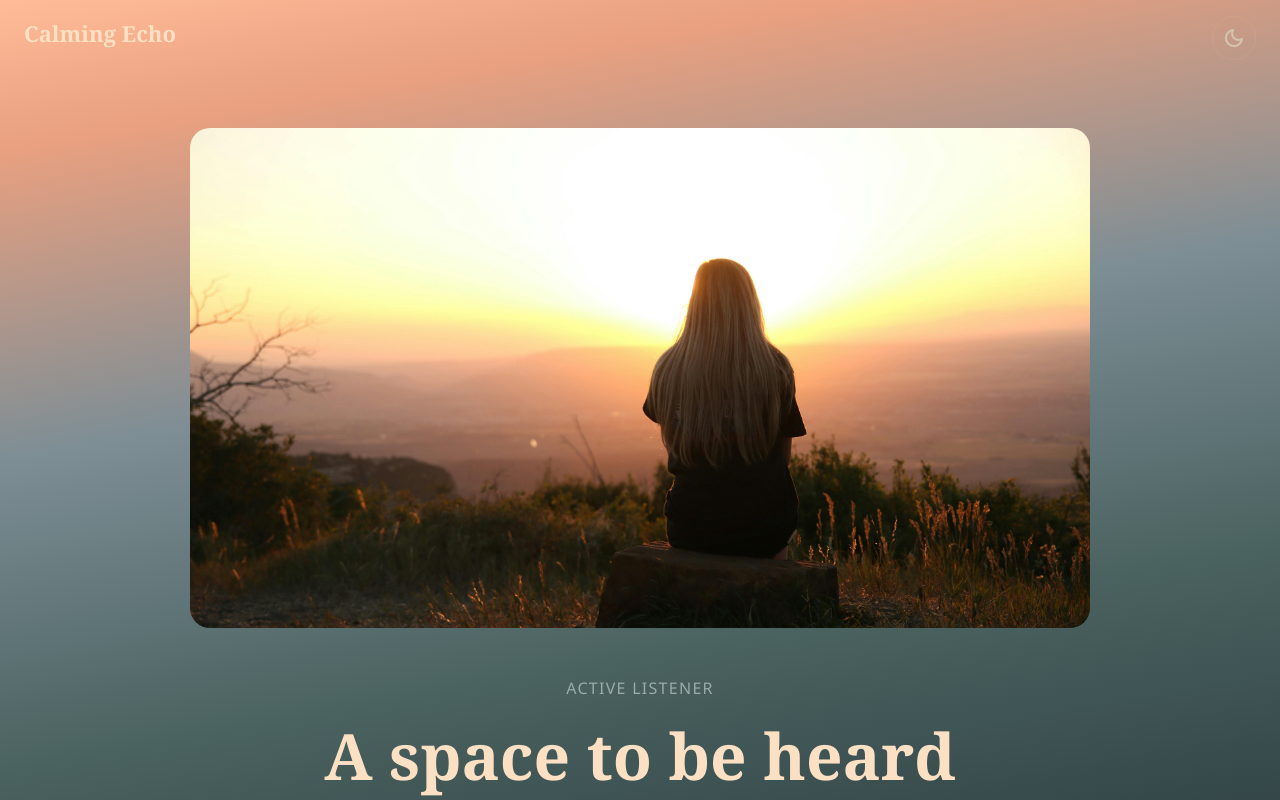
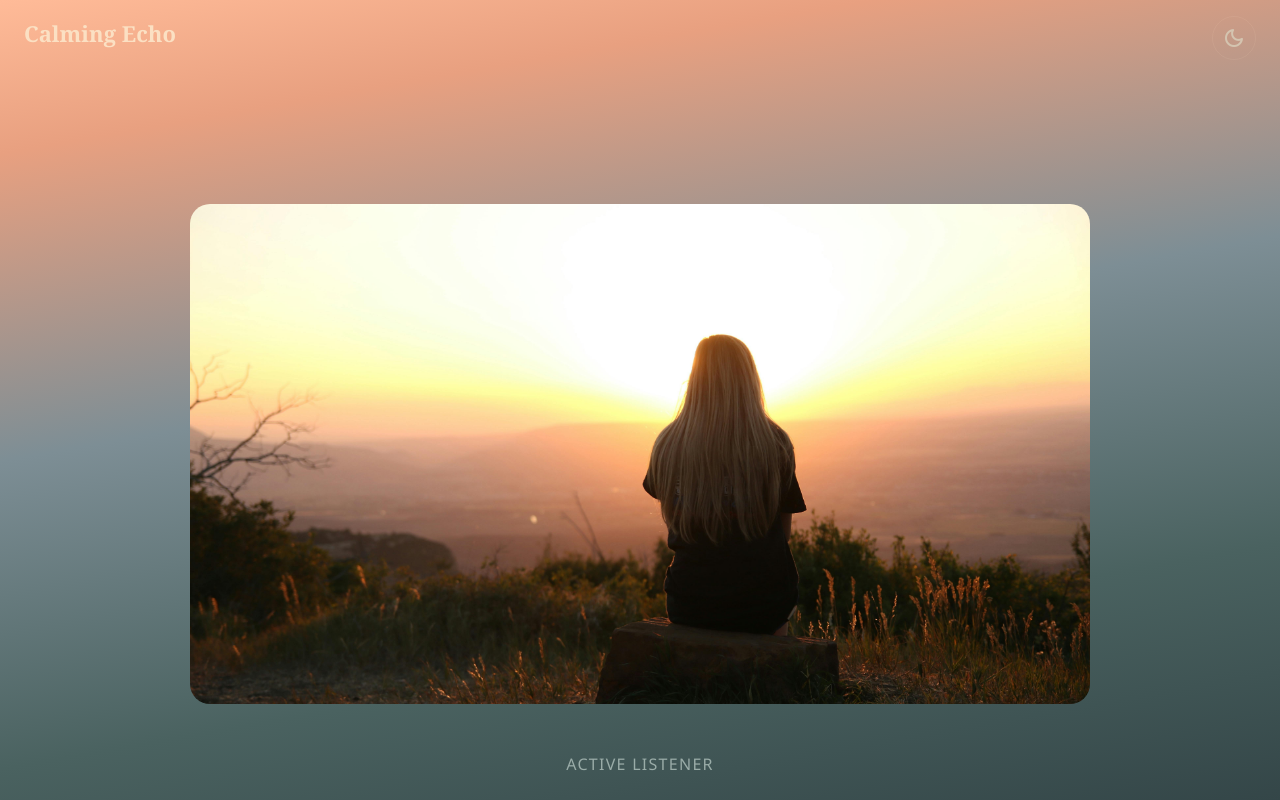
Before and after one commit to exdu1/calming-echo-app-main, a React (Vite) app in the folder client/: page / in a window 1280 px wide. Shown: the top 800 px of the page. Built offline with nearby package versions, Linux system fonts and the light colour scheme.

Commit message:
feature: add app shell layout with dynamic navbar offset

```diff
--- a/client/src/App.jsx
+++ b/client/src/App.jsx
@@ -3,17 +3,22 @@ import ChatPage from './routes/chatPage/ChatPage';
 import Dashboard from './routes/dashboard/Dashboard';
 import Homepage from './routes/homepage/Homepage';
 import Navbar from './components/Navbar';
+import './app.css';
 
 const App = () => {
   return (
     <BrowserRouter>
       <Navbar />
+      <div className="app-shell">
+        <main className="main-content">
           <Routes>
             <Route path="/" element={<Homepage />} />
             <Route path="/chat" element={<ChatPage />} />
             <Route path="/dashboard" element={<Dashboard />} />
             <Route path="*" element={<Navigate to="/" replace />} />
           </Routes>
+        </main>
+      </div>
     </BrowserRouter>
   );
 };
--- /dev/null
+++ b/client/src/app.css
@@ -0,0 +1,26 @@
+/* ===================================================
+   APP SHELL — Top-level layout structure
+
+   Defines the spatial relationship between fixed chrome
+   (navbar, future sidebar) and page content.
+
+   --ce-height-navbar is set dynamically by Navbar.jsx
+   via ResizeObserver. The 60px fallback covers the
+   brief window before JS hydrates.
+
+   Uses 100dvh for mobile browser compatibility — this
+   unit responds to virtual keyboard and browser chrome
+   changes, unlike 100vh which is static.
+   =================================================== */
+
+.app-shell {
+  display: flex;
+  flex-direction: column;
+  height: 100dvh;
+  padding-top: var(--ce-height-navbar, 60px);
+}
+
+.main-content {
+  flex: 1;
+  min-height: 0;  /* allow flex children to shrink below content size */
+}
--- a/client/src/components/Navbar.jsx
+++ b/client/src/components/Navbar.jsx
@@ -1,10 +1,13 @@
-import { useState, useEffect } from 'react';
+/* /client/src/components/Navbar.jsx */
+
+import { useState, useEffect, useRef } from 'react';
 import { Link } from 'react-router-dom';
 import ThemeToggle from './ThemeToggle';
 import './navbar.css';
 
 const Navbar = () => {
   const [scrolled, setScrolled] = useState(false);
+  const navRef = useRef(null);
 
   useEffect(() => {
     const handleScroll = () => {
@@ -15,8 +18,25 @@ const Navbar = () => {
     return () => window.removeEventListener('scroll', handleScroll);
   }, []);
 
+  useEffect(() => {
+    const nav = navRef.current;
+    if (!nav) return;
+
+    const observer = new ResizeObserver(([entry]) => {
+      const height = entry.borderBoxSize?.[0]?.blockSize
+        ?? entry.target.offsetHeight;
+      document.documentElement.style.setProperty(
+        '--ce-height-navbar',
+        `${height}px`
+      );
+    });
+
+    observer.observe(nav);
+    return () => observer.disconnect();
+  }, []);
+
   return (
-    <nav className={`navbar ${scrolled ? 'scrolled' : ''}`}>
+    <nav ref={navRef} className={`navbar ${scrolled ? 'scrolled' : ''}`}>
       <Link to="/" className="brand">Calming Echo</Link>
       <ThemeToggle />
     </nav>
--- a/client/src/index.css
+++ b/client/src/index.css
@@ -17,7 +17,7 @@ body {
   background-color: var(--ce-color-bg-base);
   background-image: var(--ce-gradient-page);
   background-attachment: fixed;
-  min-height: 100vh;
+  min-height: 100dvh;
   color: var(--ce-color-text-primary);
   font-family: var(--ce-font-family-body);
   font-size: var(--ce-font-size-base);
--- a/client/src/routes/chatPage/chatPage.css
+++ b/client/src/routes/chatPage/chatPage.css
@@ -1,16 +1,8 @@
-/* ===================================================
-   CHAT PAGE — Containerless Layout (Mobile First)
-
-   Base styles target mobile. Media queries scale UP
-   using min-width breakpoints:
-     481px+ = tablet
-     769px+ = desktop
-   =================================================== */
-
+/* /client/src/routes/chatPage.css */
 .chat-page {
   display: flex;
   flex-direction: column;
-  height: 100dvh;
+  height: 100%;
   background: transparent;
   overflow: hidden;
 }
--- a/client/src/tokens.css
+++ b/client/src/tokens.css
@@ -1,4 +1,5 @@
-/*
+/* client/src/routes/chatPage.css
+
  * Design Tokens — Calming Echo
  *
  * Single source of truth for all visual decisions.
@@ -16,7 +17,6 @@
   /* ===================================================
      COLOR PALETTE — LIGHT MODE (default)
 
-     Dawn/dusk inspired by the landscape photo:
      Slate-green and muted teal backgrounds (mountains),
      warm peach cream text (sky), coral accents (sunset).
      =================================================== */
@@ -163,7 +163,6 @@
 
   --ce-width-chat:           720px;        /* chat container max-width               */
   --ce-width-content:        1100px;       /* general content max-width              */
-  --ce-height-chat:          88vh;         /* chat container height                  */
 }
 
 
```
Also changed, not shown: 1 other file (tests, documents, lock files or other folders). Lines whose indentation alone changed are shown as unchanged.
